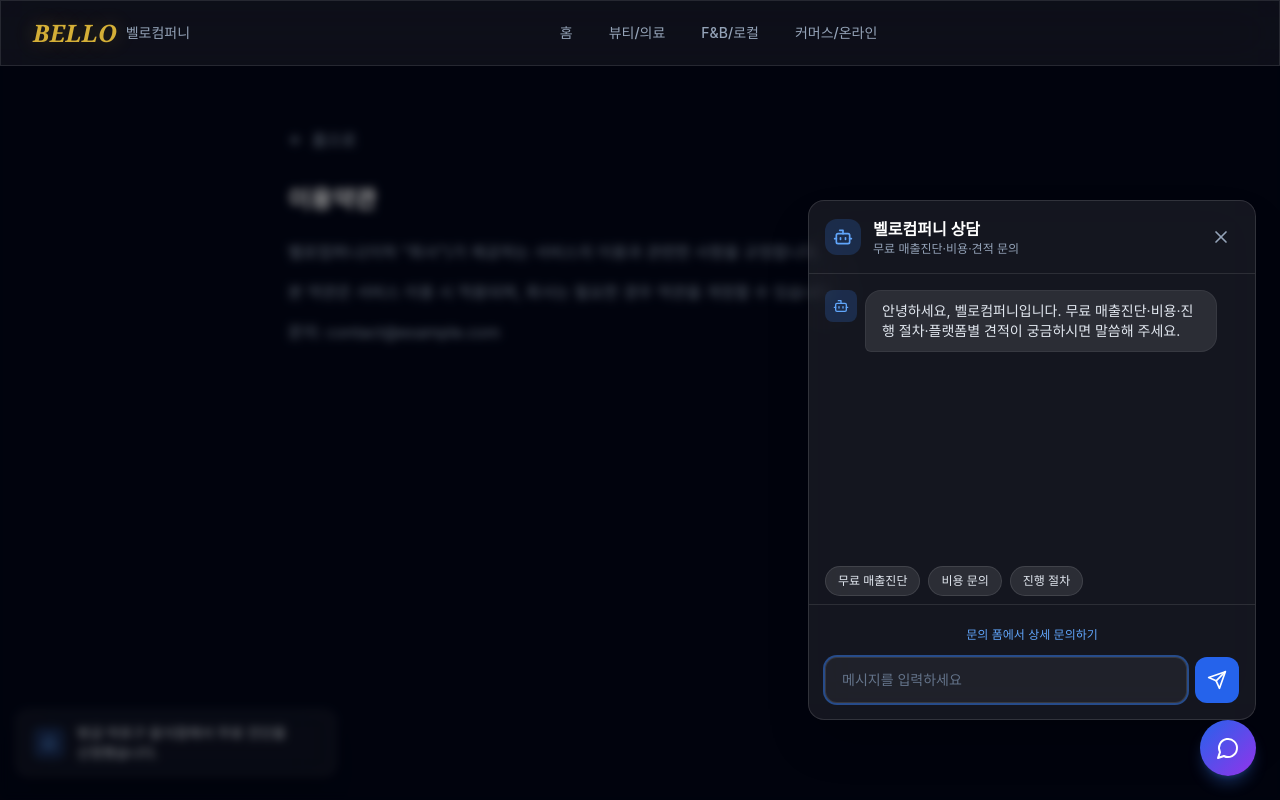
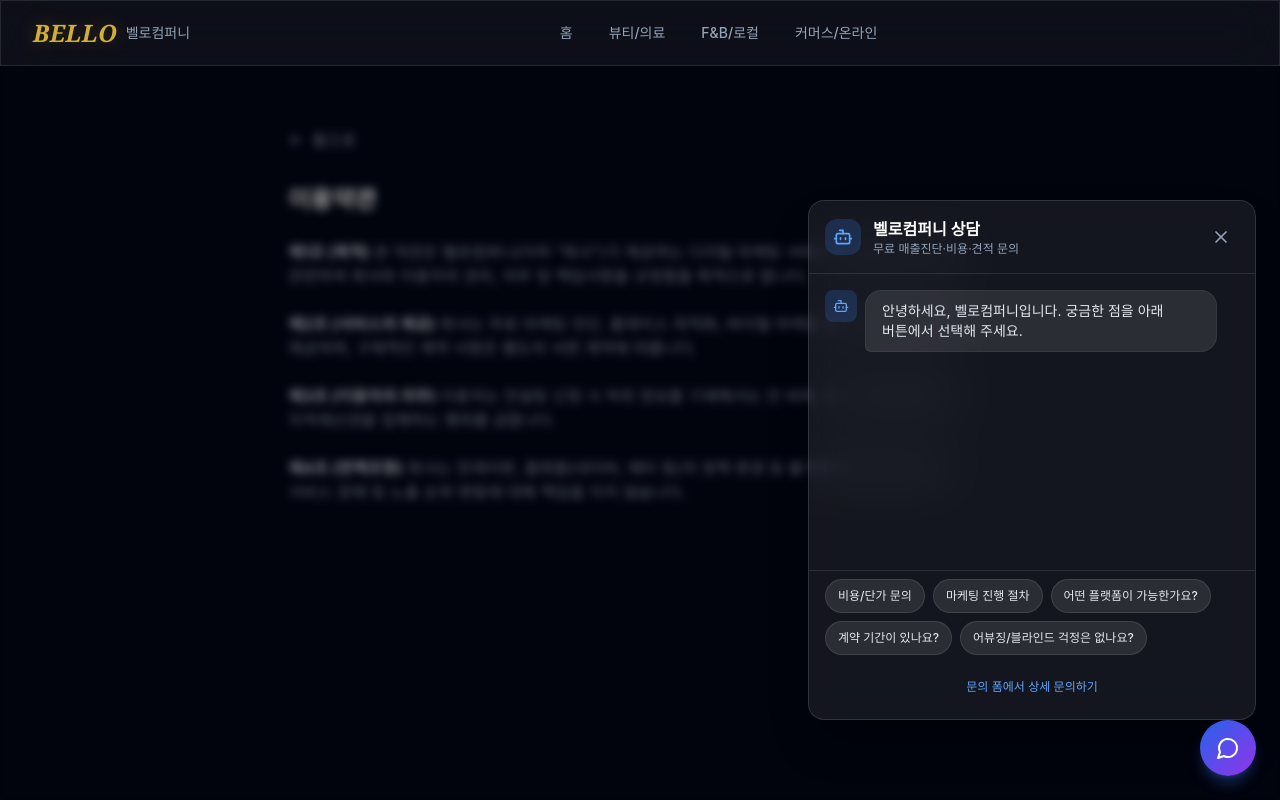
Before and after one commit to yhs1780-arch/bello, a Next.js app: page /terms in a window 1280 px wide. Both pictures are taken after a click on the button "챗봇 열기". Shown: the top 800 px of the page. Built offline with nearby package versions, Linux system fonts and the light colour scheme; a web font is replaced by a local one.

Commit message:
BELLO homepage: dark theme, cases, contact form, LiveToast

```diff
--- a/app/privacy/page.tsx
+++ b/app/privacy/page.tsx
@@ -12,11 +12,13 @@
           홈으로
         </Link>
         <h1 className="text-2xl font-bold text-white mb-6 break-keep">개인정보처리방침</h1>
-        <div className="prose prose-invert prose-sm text-slate-400 space-y-4 break-keep">
-          <p>벨로컴퍼니는 이용자의 개인정보를 보호하며, 관련 법령을 준수합니다.</p>
-          <p>수집 항목: 이름, 연락처, 이메일(선택), 업체명(선택), 문의 내용</p>
-          <p>보유 기간: 상담 완료 후 1년 (법령에 따라 보관 시 해당 기간)</p>
-          <p>문의: contact@example.com</p>
+        <div className="prose prose-invert prose-sm text-slate-400 space-y-6 break-keep">
+          <p><strong className="text-slate-300">1. 개인정보의 처리 목적</strong> 벨로컴퍼니는 컨설팅 신청 및 서비스 제공, 마케팅 정보 안내를 목적으로 개인정보를 처리합니다.</p>
+          <p><strong className="text-slate-300">2. 처리하는 개인정보 항목</strong> 이름, 연락처, 이메일, 업체명, 사이트 접속 기록(쿠키, IP 등).</p>
+          <p><strong className="text-slate-300">3. 개인정보의 파기</strong> 원칙적으로 개인정보 처리 목적이 달성된 후(상담 종료 후 1년) 지체 없이 파기합니다.</p>
+          <p><strong className="text-slate-300">4. 제3자 제공 및 위탁</strong> 회사는 이용자의 사전 동의 없이 개인정보를 외부에 제공하지 않습니다.</p>
+          <p><strong className="text-slate-300">5. 이용자의 권리</strong> 이용자는 언제든지 등록된 개인정보의 조회, 수정, 삭제를 요청할 수 있습니다.</p>
+          <p className="pt-2"><strong className="text-slate-300">개인정보 보호책임자:</strong> contact@bellocompany.com</p>
         </div>
       </div>
     </div>
--- a/app/terms/page.tsx
+++ b/app/terms/page.tsx
@@ -12,10 +12,11 @@
           홈으로
         </Link>
         <h1 className="text-2xl font-bold text-white mb-6 break-keep">이용약관</h1>
-        <div className="prose prose-invert prose-sm text-slate-400 space-y-4 break-keep">
-          <p>벨로컴퍼니(이하 &quot;회사&quot;)가 제공하는 서비스의 이용과 관련한 사항을 규정합니다.</p>
-          <p>본 약관은 서비스 이용 시 적용되며, 회사는 필요한 경우 약관을 개정할 수 있습니다.</p>
-          <p>문의: contact@example.com</p>
+        <div className="prose prose-invert prose-sm text-slate-400 space-y-6 break-keep">
+          <p><strong className="text-slate-300">제1조 (목적)</strong> 본 약관은 벨로컴퍼니(이하 &quot;회사&quot;)가 제공하는 디지털 마케팅 서비스 및 웹사이트 이용과 관련하여 회사와 이용자의 권리, 의무 및 책임사항을 규정함을 목적으로 합니다.</p>
+          <p><strong className="text-slate-300">제2조 (서비스의 제공)</strong> 회사는 무료 마케팅 진단, 플레이스 최적화, 바이럴 마케팅 등의 B2B 서비스를 제공하며, 구체적인 계약 사항은 별도의 서면 계약에 따릅니다.</p>
+          <p><strong className="text-slate-300">제3조 (이용자의 의무)</strong> 이용자는 컨설팅 신청 시 허위 정보를 기재해서는 안 되며, 회사의 영업 방해 및 지적재산권을 침해하는 행위를 금합니다.</p>
+          <p><strong className="text-slate-300">제4조 (면책조항)</strong> 회사는 천재지변, 플랫폼(네이버, 메타 등)의 정책 변경 등 불가항력적 사유로 인한 서비스 장애 및 노출 순위 변동에 대해 책임을 지지 않습니다.</p>
         </div>
       </div>
     </div>
--- a/components/Chatbot.tsx
+++ b/components/Chatbot.tsx
@@ -1,59 +1,66 @@
 "use client";
 
-import { useState, useRef, useEffect } from "react";
+import { useState, useEffect, useRef } from "react";
 import { motion, AnimatePresence } from "framer-motion";
-import { MessageCircle, X, Send, Bot, User } from "lucide-react";
+import { MessageCircle, X, Bot, User } from "lucide-react";
 import { CompanyName } from "./CompanyName";
 
 type Message = { role: "bot" | "user"; text: string };
 
-const GREETING_TEXT = "안녕하세요, 벨로컴퍼니입니다. 무료 매출진단·비용·진행 절차·플랫폼별 견적이 궁금하시면 말씀해 주세요.";
-const BOT_REPLIES: Record<string, string> = {
-  비용: "비용은 플랫폼, 목표 건수, 기간에 따라 맞춤 견적을 드립니다. 대행 수수료 없이 실행 단가만 적용됩니다. 무료 매출진단은 하단 '무료 매출진단 받기' 폼을 이용해 주세요.",
-  "매출진단": "무료 매출진단은 하단 '무료 매출진단 받기' 폼에서 이름·연락처·이메일·업종을 남겨 주시면 담당자가 매출 구조와 개선 포인트를 분석해 연락드립니다.",
-  견적: "맞춤 견적이 필요하시면 페이지 하단 '문의 폼'에서 이름·연락처·이메일·업종·문의 내용을 남겨 주세요. 빠르게 확인 후 연락드리겠습니다.",
-  진행: "진행 절차는 ① 상담 및 목표 설정 → ② 플랫폼·캠페인 기획 → ③ 실사용자 풀 매칭 및 실행 → ④ 주기적 리포팅 및 피드백입니다. 보통 2주 내 착수 가능합니다.",
-  절차: "진행 절차는 ① 상담 및 목표 설정 → ② 플랫폼·캠페인 기획 → ③ 실사용자 풀 매칭 및 실행 → ④ 주기적 리포팅 및 피드백입니다. 보통 2주 내 착수 가능합니다.",
-  문의: "문의하신 내용은 하단 Footer의 문의 폼(이름·연락처·이메일·업종·문의 내용)으로 남겨 주시면 담당자가 확인 후 연락드립니다.",
-  기본: "관련해서는 하단 '문의 폼'에서 구체적인 내용을 남겨 주시면 담당자가 확인 후 맞춤 안내를 드리겠습니다. 비용·진행 절차는 위에서 안내해 드린 내용을 참고해 주세요.",
-};
+const GREETING_TEXT = "안녕하세요, 벨로컴퍼니입니다. 궁금한 점을 아래 버튼에서 선택해 주세요.";
 
-function getReply(input: string): string {
-  const lower = input.replace(/\s/g, "").toLowerCase();
-  if (/매출진단|진단/.test(lower)) return BOT_REPLIES["매출진단"];
-  if (/비용|얼마|가격|단가/.test(lower)) return BOT_REPLIES.비용;
-  if (/견적|quote/.test(lower)) return BOT_REPLIES.견적;
-  if (/진행|절차|과정|스텝/.test(lower)) return BOT_REPLIES.진행;
-  if (/문의|연락|상담/.test(lower)) return BOT_REPLIES.문의;
-  return BOT_REPLIES.기본;
-}
+const FAQ_CHIPS: { label: string; answer: string }[] = [
+  {
+    label: "비용/단가 문의",
+    answer:
+      "비용은 플랫폼(네이버 플레이스, 샤오홍슈, 쿠팡 등), 목표 건수, 기간에 따라 맞춤 견적을 드립니다. 대행 수수료 없이 실행 단가만 적용됩니다. 무료 매출진단은 하단 '무료 컨설팅 신청' 폼을 이용해 주세요.",
+  },
+  {
+    label: "마케팅 진행 절차",
+    answer:
+      "진행 절차는 ① 상담 및 목표 설정 → ② 플랫폼·캠페인 기획 → ③ 실사용자 풀 매칭 및 실행 → ④ 주기적 리포팅 및 피드백입니다. 보통 2주 내 착수 가능합니다.",
+  },
+  {
+    label: "어떤 플랫폼이 가능한가요?",
+    answer:
+      "네이버 플레이스, 바비톡·강남언니·화해, 당근마켓, 샤오홍슈, 카카오맵, 스마트스토어, 쿠팡, 요기요, 에어비앤비, 무신사, 블라인드, 캐치테이블 등 국내외 100+ 매체 로직을 보유하고 있습니다. 업종에 맞는 플랫폼을 제안해 드립니다.",
+  },
+  {
+    label: "계약 기간이 있나요?",
+    answer:
+      "캠페인 목표와 예산에 따라 유연하게 설정 가능합니다. 단기(1~3개월)부터 장기 연간 계약까지 맞춤 제안드리며, 별도 서면 계약 시 구체적인 기간이 정해집니다.",
+  },
+  {
+    label: "어뷰징/블라인드 걱정은 없나요?",
+    answer:
+      "BELLO는 100% 실제 유저 기반으로 실행합니다. 어뷰징(블라인드) 리스크 0%를 원칙으로 하며, 플랫폼 정책에 맞춘 안전한 시딩만 진행합니다.",
+  },
+];
 
 export function Chatbot() {
   const [open, setOpen] = useState(false);
   const [messages, setMessages] = useState<Message[]>([{ role: "bot", text: GREETING_TEXT }]);
-  const [input, setInput] = useState("");
   const endRef = useRef<HTMLDivElement>(null);
-  const inputRef = useRef<HTMLInputElement>(null);
 
   useEffect(() => {
     endRef.current?.scrollIntoView({ behavior: "smooth" });
   }, [messages]);
 
-  useEffect(() => {
-    if (open) setTimeout(() => inputRef.current?.focus(), 300);
-  }, [open]);
-
-  const send = () => {
-    const text = input.trim();
-    if (!text) return;
-    setInput("");
-    setMessages((m) => [...m, { role: "user", text }]);
-    setTimeout(() => {
-      setMessages((m) => [...m, { role: "bot", text: getReply(text) }]);
-    }, 600);
+  const handleOpen = () => {
+    setOpen(true);
   };
 
-  const quickReplies = ["무료 매출진단", "비용 문의", "진행 절차"];
+  const handleClose = () => {
+    setOpen(false);
+    setMessages([{ role: "bot", text: GREETING_TEXT }]);
+  };
+
+  const onChipClick = (label: string, answer: string) => {
+    setMessages((m) => [...m, { role: "user", text: label }]);
+    setTimeout(() => {
+      setMessages((m) => [...m, { role: "bot", text: answer }]);
+    }, 400);
+  };
 
   return (
     <>
@@ -64,7 +71,7 @@
             animate={{ opacity: 1 }}
             exit={{ opacity: 0 }}
             className="fixed inset-0 z-40 bg-black/40 backdrop-blur-sm"
-            onClick={() => setOpen(false)}
+            onClick={handleClose}
           />
         )}
       </AnimatePresence>
@@ -84,15 +91,15 @@
                   <Bot className="w-5 h-5 text-blue-400" />
                 </div>
                 <div>
-                  <h3 className="font-semibold text-white">
-                    <span className="whitespace-nowrap">벨로컴퍼니</span> 상담
+                  <h3 className="font-semibold text-white break-keep">
+                    <span className="whitespace-nowrap"><CompanyName /></span> 상담
                   </h3>
-                  <p className="text-xs text-slate-400">무료 매출진단·비용·견적 문의</p>
+                  <p className="text-xs text-slate-400 break-keep">무료 매출진단·비용·견적 문의</p>
                 </div>
               </div>
               <button
                 type="button"
-                onClick={() => setOpen(false)}
+                onClick={handleClose}
                 className="p-2 rounded-lg text-slate-400 hover:text-white hover:bg-white/5 transition-colors"
                 aria-label="닫기"
               >
@@ -112,7 +119,7 @@
                     </div>
                   )}
                   <div
-                    className={`max-w-[85%] rounded-2xl px-4 py-2.5 text-sm ${
+                    className={`max-w-[85%] rounded-2xl px-4 py-2.5 text-sm break-keep ${
                       msg.role === "user"
                         ? "bg-blue-600 text-white rounded-br-md"
                         : "bg-white/10 text-slate-200 rounded-bl-md border border-white/5"
@@ -120,7 +127,7 @@
                   >
                     {i === 0 && msg.role === "bot" ? (
                       <>
-                        안녕하세요, <CompanyName />입니다. 무료 매출진단·비용·진행 절차·플랫폼별 견적이 궁금하시면 말씀해 주세요.
+                        안녕하세요, <CompanyName />입니다. 궁금한 점을 아래 버튼에서 선택해 주세요.
                       </>
                     ) : (
                       msg.text
@@ -136,54 +143,27 @@
               <div ref={endRef} />
             </div>
 
-            {messages.length === 1 && (
-              <div className="px-4 pb-2 flex flex-wrap gap-2 shrink-0">
-                {quickReplies.map((label) => (
+            <div className="px-4 pb-4 pt-2 border-t border-white/10 shrink-0 flex flex-wrap gap-2">
+              {FAQ_CHIPS.map(({ label, answer }) => (
                 <button
                   key={label}
                   type="button"
-                    onClick={() => {
-                      setInput(label);
-                      inputRef.current?.focus();
-                    }}
-                    className="px-3 py-1.5 rounded-full text-xs font-medium bg-white/10 border border-white/10 text-slate-200 hover:bg-white/15 transition-colors"
+                  onClick={() => onChipClick(label, answer)}
+                  className="px-3 py-2 rounded-full text-xs font-medium bg-white/10 border border-white/10 text-slate-200 hover:bg-white/15 hover:border-white/20 transition-colors break-keep"
                 >
                   {label}
                 </button>
               ))}
-              </div>
-            )}
-
-            <div className="p-4 border-t border-white/10 shrink-0 space-y-2">
               <a
-                href="#footer"
+                href="#consulting-form"
                 onClick={() => {
                   setOpen(false);
-                  setTimeout(() => document.getElementById("footer")?.scrollIntoView({ behavior: "smooth" }), 100);
+                  setTimeout(() => document.getElementById("consulting-form")?.scrollIntoView({ behavior: "smooth" }), 100);
                 }}
-                className="block text-center py-1.5 text-xs text-blue-400 hover:text-blue-300 transition-colors"
+                className="w-full mt-2 block text-center py-2 text-xs text-blue-400 hover:text-blue-300 transition-colors break-keep"
               >
                 문의 폼에서 상세 문의하기
               </a>
-              <div className="flex gap-2">
-              <input
-                ref={inputRef}
-                type="text"
-                value={input}
-                onChange={(e) => setInput(e.target.value)}
-                onKeyDown={(e) => e.key === "Enter" && send()}
-                placeholder="메시지를 입력하세요"
-                className="flex-1 px-4 py-3 rounded-xl bg-white/5 border border-white/10 text-slate-100 placeholder-slate-500 focus:outline-none focus:ring-2 focus:ring-blue-500/50 text-sm"
-              />
-              <button
-                type="button"
-                onClick={send}
-                className="p-3 rounded-xl bg-blue-600 text-white hover:bg-blue-500 transition-colors shrink-0"
-                aria-label="전송"
-              >
-                <Send className="w-5 h-5" />
-              </button>
-              </div>
             </div>
           </motion.div>
         )}
@@ -191,7 +171,7 @@
 
       <motion.button
         type="button"
-        onClick={() => setOpen(!open)}
+        onClick={handleOpen}
         className="fixed bottom-6 right-6 z-50 flex items-center justify-center w-14 h-14 rounded-full bg-gradient-to-br from-blue-600 to-purple-600 text-white shadow-lg shadow-blue-500/30 hover:shadow-blue-500/50 transition-shadow"
         whileHover={{ scale: 1.05 }}
         whileTap={{ scale: 0.98 }}
--- a/components/LiveToast.tsx
+++ b/components/LiveToast.tsx
@@ -1,6 +1,6 @@
 "use client";
 
-import { useState, useEffect } from "react";
+import { useState, useEffect, useRef } from "react";
 import { motion, AnimatePresence } from "framer-motion";
 import { Bell } from "lucide-react";
 
@@ -8,9 +8,18 @@
   "방금 마포구 음식점에서 무료 진단을 신청했습니다.",
   "현재 12명의 원장님이 상담을 대기 중입니다.",
   "오늘 하루 1,024명이 BELLO의 솔루션을 확인했습니다.",
-  "강남 성형외과에서 무료 컨설팅을 신청했습니다.",
+  "강남구 성형외과에서 컨설팅을 신청했습니다.",
+  "현재 8명의 대표님이 포트폴리오를 열람 중입니다.",
+  "어제 마포구 F&B 매장의 계약이 완료되었습니다.",
+  "이번 달 100개 매체 시딩 TO가 3자리 남았습니다.",
+  "방금 온라인 코스메틱 브랜드의 문의가 접수되었습니다.",
+  "위례 샤브샤브 사장님이 BELLO와 상담을 진행 중입니다.",
   "이번 주 47건의 무료 진단 신청이 접수되었습니다.",
-  "위례 샤브샤브 사장님이 BELLO와 상담을 진행 중입니다.",
+  "강남 피부과 원장님이 무료 매출진단을 요청했습니다.",
+  "서초구 카페 프랜차이즈 상담이 오늘 오후 예정입니다.",
+  "패션 쇼핑몰 대표님이 견적 문의를 남기셨습니다.",
+  "현재 5곳의 F&B 업체가 계약 검토 중입니다.",
+  "방금 홍대 인근 음식점에서 플레이스 최적화 문의가 들어왔습니다.",
 ];
 
 function pickRandom<T>(arr: T[]): T {
@@ -20,35 +29,47 @@
 export function LiveToast() {
   const [message, setMessage] = useState<string | null>(null);
   const [visible, setVisible] = useState(false);
+  const timeoutRef = useRef<ReturnType<typeof setTimeout> | null>(null);
 
   useEffect(() => {
-    const show = () => {
+    let hideTimer: ReturnType<typeof setTimeout> | null = null;
+
+    const scheduleNext = () => {
+      const delayMs = 10000 + Math.random() * 20000;
+      timeoutRef.current = setTimeout(() => {
+        setMessage(pickRandom(MESSAGES));
+        setVisible(true);
+        hideTimer = setTimeout(() => {
+          setVisible(false);
+          scheduleNext();
+        }, 4000);
+      }, delayMs);
+    };
+
+    const firstDelay = 10000 + Math.random() * 20000;
+    timeoutRef.current = setTimeout(() => {
       setMessage(pickRandom(MESSAGES));
       setVisible(true);
-      const hideTimer = setTimeout(() => setVisible(false), 4000);
-      return () => clearTimeout(hideTimer);
-    };
-
-    const firstDelay = 5000 + Math.random() * 5000;
-    const interval = 5000 + Math.random() * 5000;
-
-    const t1 = setTimeout(show, firstDelay);
-    const t2 = setInterval(show, interval);
+      hideTimer = setTimeout(() => {
+        setVisible(false);
+        scheduleNext();
+      }, 4000);
+    }, firstDelay);
 
     return () => {
-      clearTimeout(t1);
-      clearInterval(t2);
+      if (timeoutRef.current) clearTimeout(timeoutRef.current);
+      if (hideTimer) clearTimeout(hideTimer);
     };
   }, []);
 
   return (
-    <div className="fixed bottom-20 left-4 z-40 pointer-events-none sm:bottom-6">
+    <div className="fixed top-24 right-4 z-40 pointer-events-none sm:top-20 sm:right-6">
       <AnimatePresence>
         {visible && message && (
           <motion.div
-            initial={{ opacity: 0, x: -20 }}
+            initial={{ opacity: 0, x: 20 }}
             animate={{ opacity: 1, x: 0 }}
-            exit={{ opacity: 0, x: -20 }}
+            exit={{ opacity: 0, x: 20 }}
             transition={{ duration: 0.3 }}
             className="flex items-center gap-3 px-4 py-3 rounded-xl glass border border-white/10 shadow-xl max-w-[min(320px,calc(100vw-2rem))]"
           >
--- a/deploy-to-github.js
+++ b/deploy-to-github.js
@@ -23,10 +23,6 @@
   run('git', ['commit', '--allow-empty', '-m', commitMsg]);
 }
 
-console.log('\n[2b] Fetch and pull from GitHub...\n');
-run('git', ['fetch', 'origin']);
-run('git', ['pull', 'origin', 'main', '--allow-unrelated-histories', '--no-edit'], { stdio: 'inherit' });
-
 console.log('\n[3/3] Push to GitHub...\n');
 const pushStatus = run('git', ['push', '-u', 'origin', 'main']);
 
```
Also changed, not shown: components/ConsultingForm.tsx (+6 -4 lines), components/DataDrivenSection.tsx (+7 -3 lines). Lines whose indentation alone changed are shown as unchanged.
